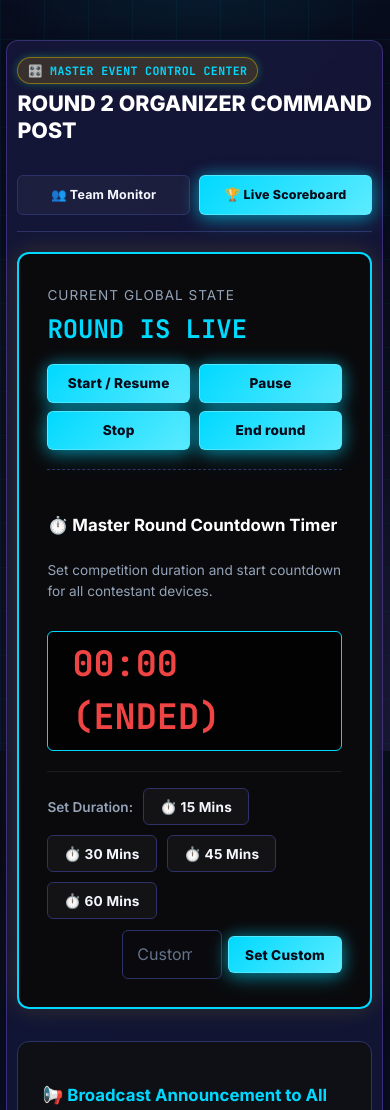
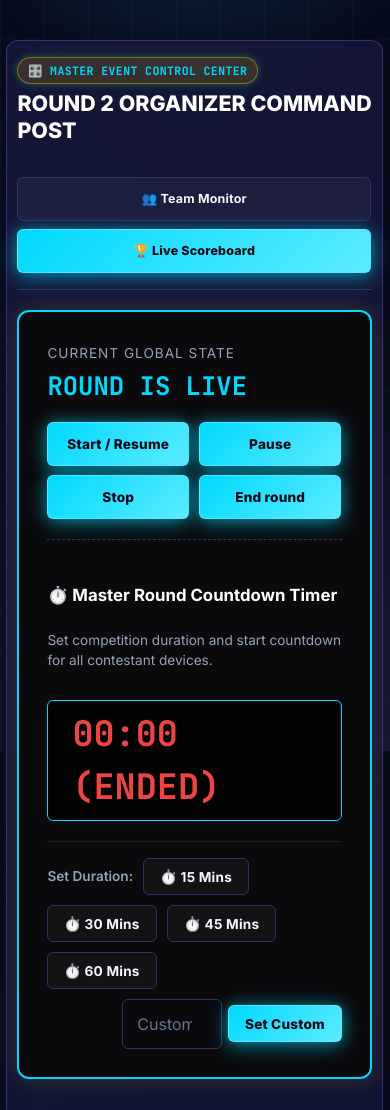
Before and after one commit to ACV07/GAME, a Flask app: page /admin/control-center in a window 390 px wide. Shown: the part 93-1203 px from the top of the page. Run offline with Flask 3, Linux system fonts and the light colour scheme; the visitor is signed in with stand-in values (Sample User, id 1); data comes from the database, SQL or seed files in the repository; data that the repository does not hold is empty.

Commit message:
Optimize full mobile responsiveness across contestant arena and organizer control center

```diff
--- a/static/css/admin.css
+++ b/static/css/admin.css
@@ -146,6 +146,41 @@
     gap: 1.25rem !important;
   }
 
+  .admin-header-bar {
+    flex-direction: column !important;
+    align-items: flex-start !important;
+    gap: 0.85rem !important;
+  }
+
+  .admin-header-actions {
+    width: 100% !important;
+    display: flex !important;
+    flex-direction: column !important;
+    gap: 0.5rem !important;
+  }
+
+  .admin-header-actions .btn-cyber,
+  .admin-header-actions .btn-secondary {
+    width: 100% !important;
+    text-align: center !important;
+    justify-content: center !important;
+    min-height: 44px !important;
+  }
+
+  .control-actions {
+    display: grid !important;
+    grid-template-columns: 1fr 1fr !important;
+    gap: 0.6rem !important;
+    width: 100% !important;
+  }
+
+  .control-actions button {
+    width: 100% !important;
+    padding: 0.65rem 0.4rem !important;
+    font-size: 0.82rem !important;
+    min-height: 44px !important;
+  }
+
   .table-cyber th,
   .table-cyber td {
     padding: 0.65rem 0.5rem !important;
@@ -154,9 +189,9 @@
   }
 
   .btn-sm-action {
-    padding: 0.4rem 0.6rem !important;
-    font-size: 0.75rem !important;
-    min-height: 36px !important;
+    padding: 0.45rem 0.65rem !important;
+    font-size: 0.78rem !important;
+    min-height: 38px !important;
     display: inline-flex !important;
     align-items: center !important;
     justify-content: center !important;
@@ -179,5 +214,6 @@
     text-align: center !important;
     padding: 0.55rem 0.6rem !important;
     font-size: 0.78rem !important;
+    min-height: 40px !important;
   }
 }
--- a/templates/leaderboard.html
+++ b/templates/leaderboard.html
@@ -57,7 +57,7 @@
     </div>
   </div>
 
-  <div style="overflow-x: auto;">
+  <div class="table-responsive" style="overflow-x: auto;">
     <table class="table-cyber">
       <thead>
         <tr>
```
